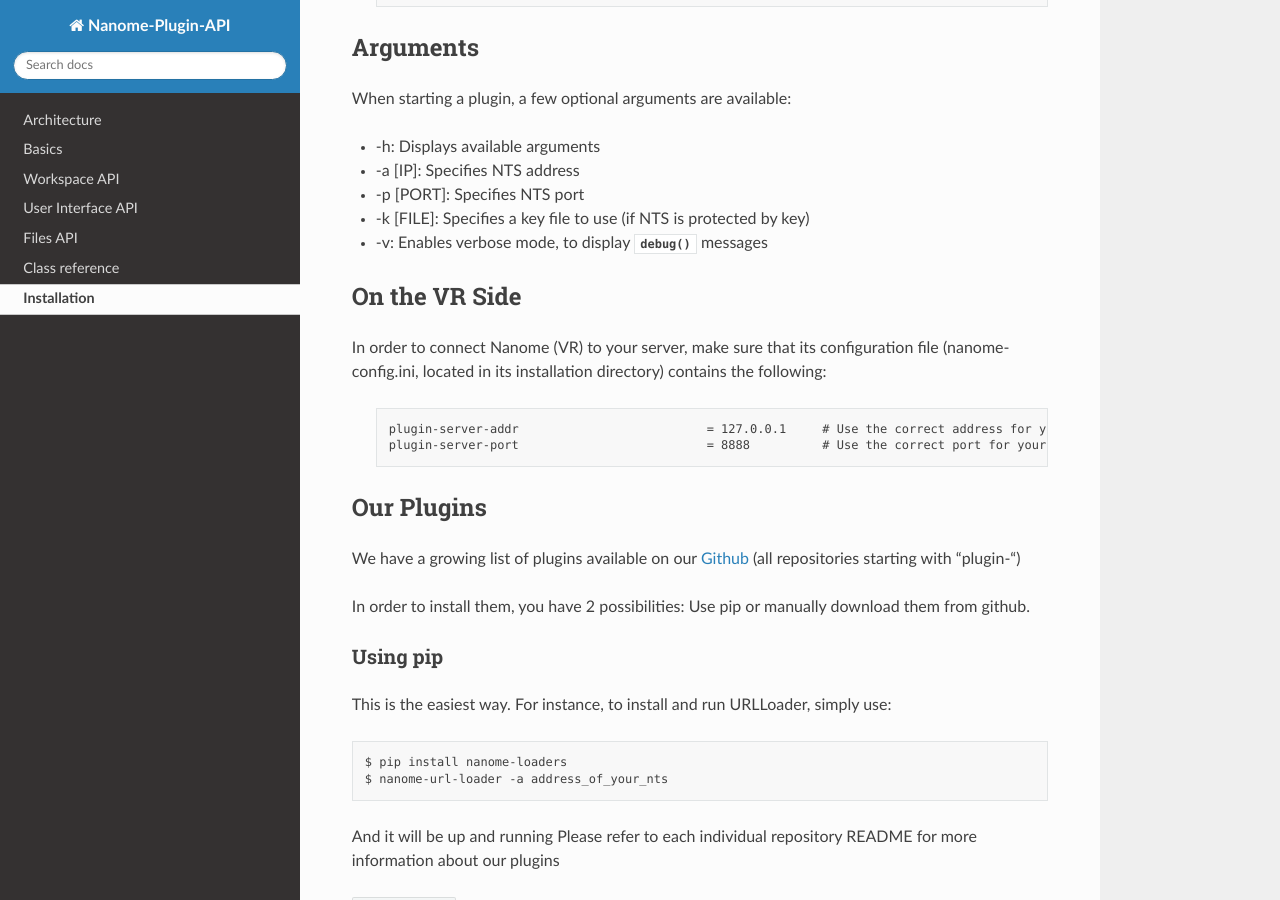
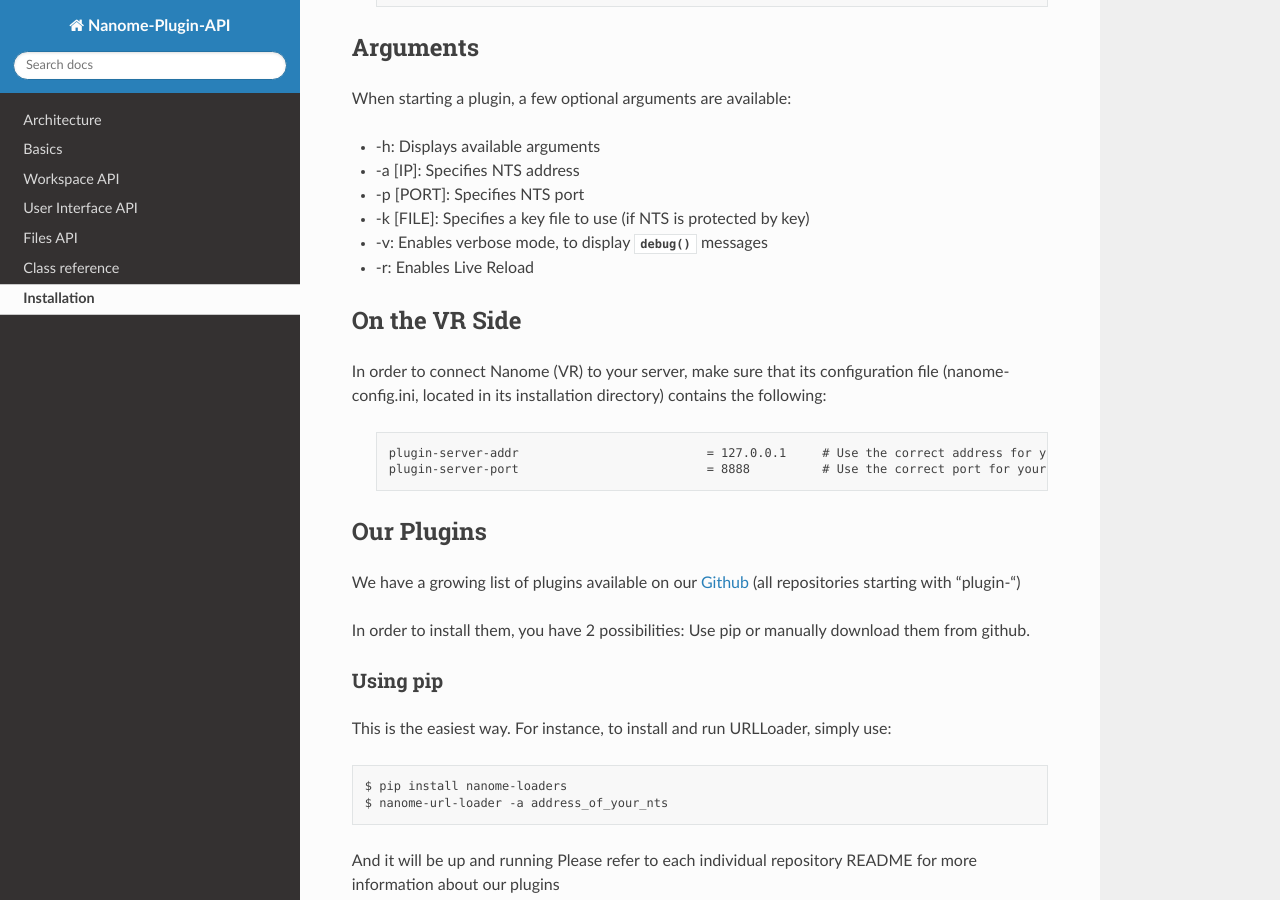
Before and after one commit to nanome-ai/nanome-lib, a Sphinx documentation site: the page built from doc/source/installation.rst, in a window 1280 px wide and 900 px high, scrolled down 1122 px. Built offline with Sphinx 7.4.7 and the Read the Docs theme 2.0.0, drawn with Linux system fonts in a browser that asks for light colours; pages that are not in the unit, such as notebooks, are missing from menus.

Commit message:
added argument for live reload

```diff
--- a/doc/source/installation.rst
+++ b/doc/source/installation.rst
@@ -59,6 +59,7 @@
 * -p [PORT]: Specifies NTS port
 * -k [FILE]: Specifies a key file to use (if NTS is protected by key)
 * -v: Enables verbose mode, to display :func:`~nanome.util.logs.Logs.debug` messages
+* -r: Enables Live Reload
 
 On the VR Side
 ^^^^^^^^^^^^^^
```
